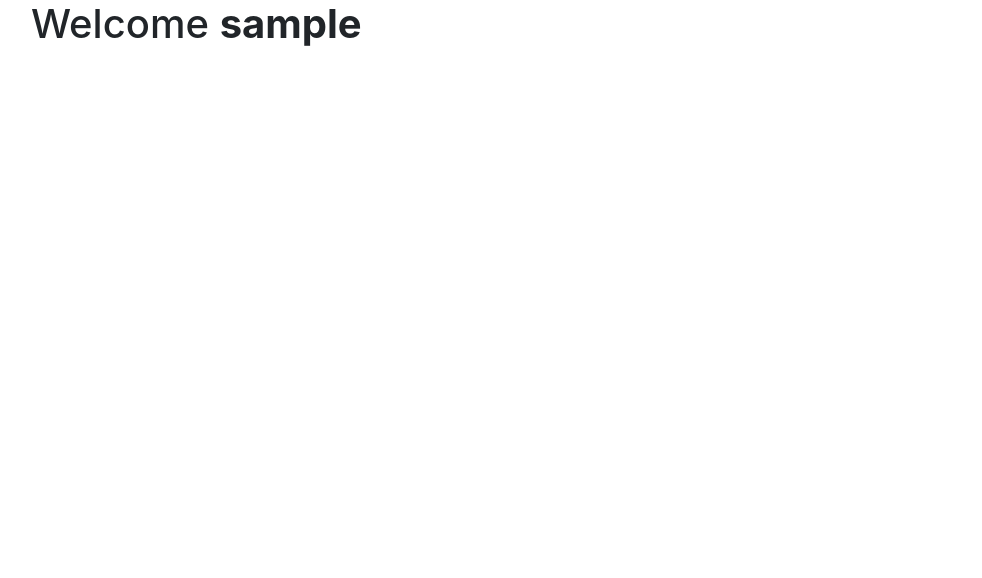
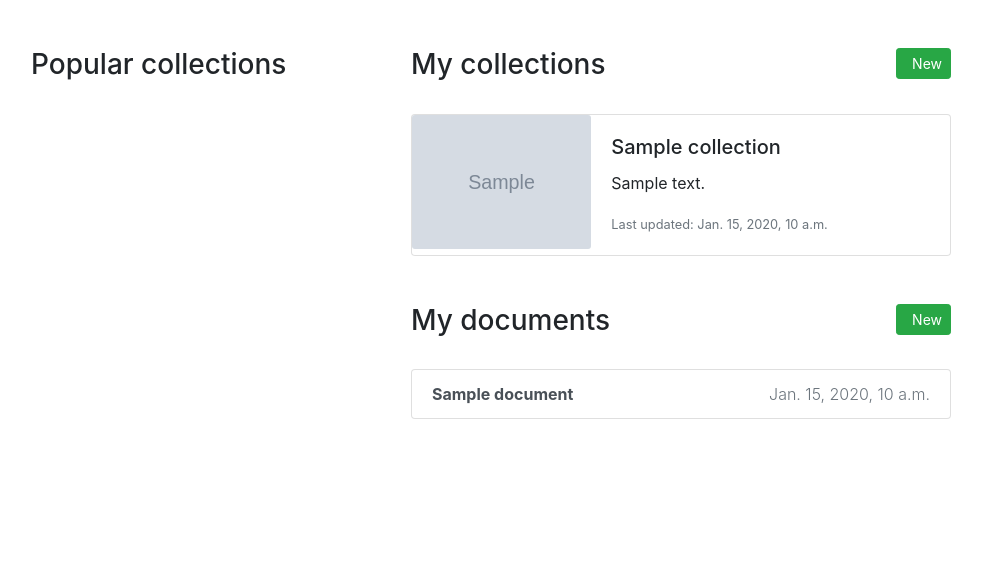
Before and after one commit to Sladkorcek/LearningPlatform, a Django app: page / in a window 1280 px wide. Shown: the top 578 px of the page, without its empty margins (54-1036 px from the left). Run offline with Django 3.2, Linux system fonts and the light colour scheme; a user stored in the database is signed in; tables that the repository leaves empty hold one stand-in row (values such as "Sample post"); grey boxes marked "Sample" are stand-in pictures; some libraries are stand-ins or nearby versions.

Commit message:
Update user landing page to display their collections and documents

```diff
--- a/editor/templates/user_page.html
+++ b/editor/templates/user_page.html
@@ -1,11 +1,92 @@
 {% extends 'base.html' %}
 
 {% load static %}
+{% load i18n %}
+
+{% block head %}
+    <link rel="stylesheet" href="https://cdnjs.cloudflare.com/ajax/libs/open-iconic/1.1.1/font/css/open-iconic-bootstrap.min.css" integrity="sha256-BJ/G+e+y7bQdrYkS2RBTyNfBHpA9IuGaPmf9htub5MQ=" crossorigin="anonymous" />
+    <style>
+        .oi { margin-right: 0.5em; }
+    </style>
+{% endblock %}
 
 {% block title %}{{ user.username }}{% endblock %}
 
 {% block content %}
-<div class="container">
-    <h1>Welcome <strong>{{ user.username }}</strong></h1>
+<div class="container mt-5" style="padding-bottom: 10rem;">
+
+    <div class="row">
+
+        <div class="col-sm-4 order-1">
+            <h3>{% trans "Popular collections" %}</h3>
+        </div>
+
+        <div class="col-sm-8 order-sm-2 order-first">
+
+            <section id="collections" style="max-width: 540px;">
+
+                <div class="d-flex justify-content-between mb-4">
+                    <h3>{% trans "My collections" %}</h3>
+                    <div>
+                        <a href="{% url 'create_collection' %}" class="btn btn-sm btn-success">
+                            <span class="oi oi-book"></span> {% trans "New" %}
+                        </a>
+                    </div>
+                </div>
+
+                {% for collection in collections %}
+
+                    <div class="card mb-3">
+                        <div class="row no-gutters">
+                            <div class="col-md-4">
+                                {% if collection.image %}
+                                    <img src="{{ collection.image }}" class="card-img" alt="{{ collection.title }} collection image">
+                                {% else %}
+                                    <div style="background-color: #ececec; width: 100%; height: 100%;"></div>
+                                {% endif %}
+                            </div>
+                            <div class="col-md-8">
+                                <div class="card-body">
+                                    <h5 class="card-title">{{ collection.title }}</h5>
+                                    <p class="card-text">{{ collection.description }}</p>
+                                    <p class="card-text"><small class="text-muted">
+                                        {% blocktrans with date=collection.updated_at %}
+                                            Last updated: {{ date }}
+                                        {% endblocktrans %}
+                                    </small></p>
+                                </div>
+                            </div>
+                        </div>
+                        <a href="{% url 'display_collection' collection.id %}" class="stretched-link"></a>
+                    </div>
+
+                {% endfor %}
+            </section>
+
+            <section id="documents" class="mt-5" style="max-width: 540px;">
+                <div class="d-flex justify-content-between mb-4">
+                    <h3>{% trans "My documents" %}</h3>
+                    <div>
+                        <a href="{% url 'create_document' %}" class="btn btn-sm btn-success">
+                            <span class="oi oi-file"></span> {% trans "New" %}
+                        </a>
+                    </div>
+                </div>
+
+                <ul class="list-group">
+                    {% for document in documents %}
+                        <a href="{% url 'render_document' document.id %}" class="list-group-item list-group-item-action">
+                            <div class="d-flex justify-content-between">
+                                <div><strong>{{ document.title }}</strong></div>
+                                <div class="text-muted font-weight-light">{{ document.updated_at }}</div>
+                            </div>
+                        </a>
+                    {% endfor %}
+                </ul>
+
+            </section>
+
+        </div>
+
 </div>
 {% endblock %}
--- a/editor/urls.py
+++ b/editor/urls.py
@@ -4,6 +4,11 @@
 urlpatterns = [
     path('', views.index, name='index'),
 
+    # Endpoints for accessing and editing collections
+    path('collection/<int:collection_id>/', views.display_collection, name='display_collection'),
+    path('collection/new', views.create_collection, name='create_collection'),
+
+    # Edpoints for accessing and editing documents
     path('document/<int:document_id>/', views.render_document, name='render_document'),
     path('document/new', views.create_document, name='create_document'),
     path('document/<int:document_id>/edit', views.edit_document, name='edit_document'),
--- a/editor/views.py
+++ b/editor/views.py
@@ -22,8 +22,8 @@
     # Otherwise show them a list of collections and documents
     return render(request, 'user_page.html', {
         'user': request.user,
-        'collections': list(Collection.objects.all()),
-        'documents': list(Document.objects.all())
+        'collections': Collection.objects.filter(owner=request.user),
+        'documents': Document.objects.filter(owner=request.user)
     })
 
 def render_document(request, document_id):
@@ -77,3 +77,9 @@
 @login_required
 def set_document_visibility(request, document_id):
     raise PermissionDenied
+
+def display_collection(request, collection_id):
+    raise PermissionDenied
+
+def create_collection(request):
+    raise PermissionDenied
```
